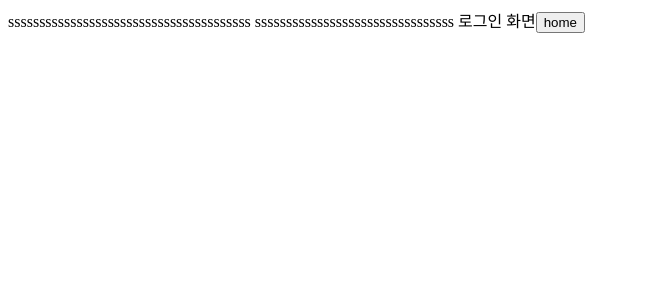
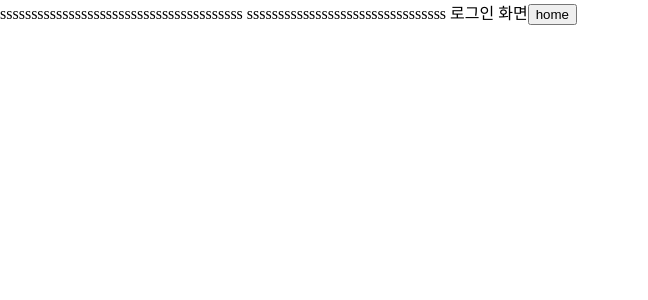
Before and after one commit to sangheePark/react-vite-base, a React (Vite) app: page /login in a window 1280 px wide. Shown: the top 300 px of the page, without its empty margins (0-648 px from the left). Built offline with nearby package versions, Linux system fonts and the light colour scheme.

Commit message:
config(공통): 📚 글로벌 스타일 및 테마

```diff
--- a/src/App.tsx
+++ b/src/App.tsx
@@ -4,12 +4,14 @@ import AuthRouter from '@/routers/utils/authRouter'
 import GlobalErrorBoundary from '@/views/error/GlobalErrorBoundary'
 import { BrowserRouter } from 'react-router-dom'
 import './i18n'
+import GlobalStyleContainer from './styles/GlobalStyleContainer'
 
 const App: React.FC = () => {
 	ConsoleConfig.use()
 
 	return (
 		// <QueryClientProvider client={queryClient}>
+		<GlobalStyleContainer>
 			<GlobalErrorBoundary>
 				<BrowserRouter>
 					<AuthRouter>
@@ -17,6 +19,7 @@ const App: React.FC = () => {
 					</AuthRouter>
 				</BrowserRouter>
 			</GlobalErrorBoundary>
+		</GlobalStyleContainer>
 		// <ReactQueryDevtools initialIsOpen={false} />
 		// </QueryClientProvider>
 	)
--- a/src/styles/reset.less
+++ b/src/styles/GlobalStyle.module.css
@@ -1,4 +1,3 @@
-/* Reset style sheet */
 html,
 body,
 div,
--- /dev/null
+++ b/src/styles/GlobalStyle.ts
@@ -0,0 +1,6 @@
+import { css } from '@emotion/react'
+import style from './GlobalStyle.module.css'
+
+export const GlobalStyle = css`
+	${style}
+`
--- /dev/null
+++ b/src/styles/GlobalStyleContainer.tsx
@@ -0,0 +1,20 @@
+import { Global, ThemeProvider } from '@emotion/react'
+import React, { PropsWithChildren } from 'react'
+import { GlobalStyle } from './GlobalStyle'
+import StyleTheme from './theme'
+
+/**
+ *
+ * @description emotion 글로벌 스타일 정의
+ * @external https://www.howdy-mj.me/css/emotionjs-intro
+ */
+const GlobalStyleContainer: React.FC<PropsWithChildren> = ({ children }) => {
+	return (
+		<ThemeProvider theme={StyleTheme}>
+			<Global styles={GlobalStyle} />
+			{children}
+		</ThemeProvider>
+	)
+}
+
+export default GlobalStyleContainer
--- /dev/null
+++ b/src/styles/theme.ts
@@ -0,0 +1,21 @@
+export const size = {
+	largest: '75em', // 1200px
+	large: '56.25em', // 900px
+	medium: '37.5em', // 600px
+	small: '31.25em', // 500px
+	smallest: '25em' // 400px
+}
+
+/**
+ * @description emotion.d.ts  에 정의 해야함.
+ */
+const StyleTheme = {
+	mainColor: '#0000ff',
+	mq: {
+		laptop: `@media only screen and (min-width: ${size.largest})`,
+		tablet: `@media only screen and (min-width: ${size.large})`,
+		mobile: `@media only screen and (min-width: ${size.small})`
+	}
+}
+
+export default StyleTheme
--- a/src/styles/var.less
+++ /dev/null
@@ -1,2 +0,0 @@
-/* Global definition less */
-@primary-color: #1890ff;
```
Also changed, not shown: src/styles/emotion.d.ts (added, +12 -0 lines), src/styles/common.less (deleted), 1 other file (tests, documents, lock files or other folders). Lines whose indentation alone changed are shown as unchanged.
